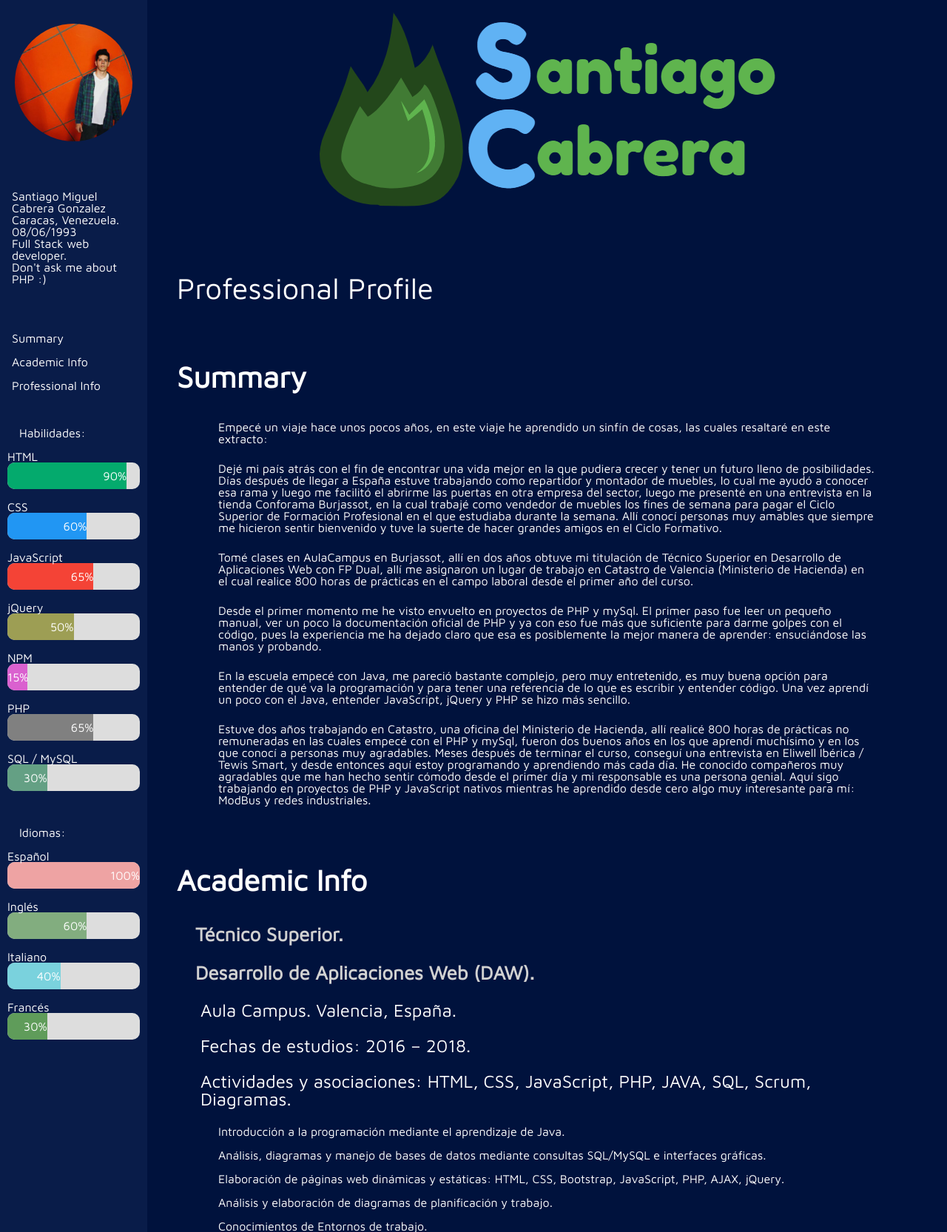
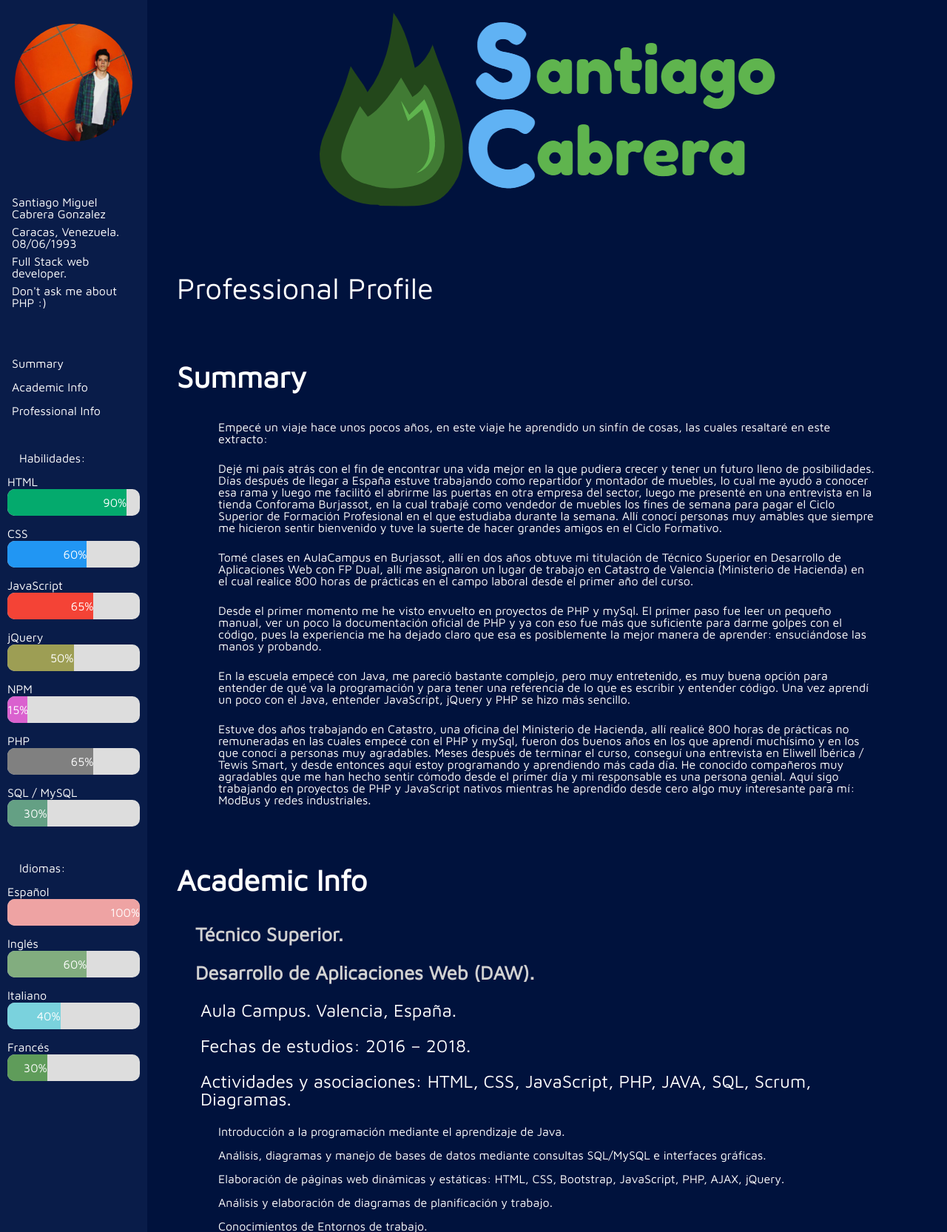
Before and after one commit to Smak0806/Smak0806.github.io, a PHP site: page / in a window 1280 px wide. Shown: the top 1665 px of the page at 74% size. Run offline with PHP 8.4, Linux system fonts and the light colour scheme.

Commit message:
hago un commit antes de empezar de nuevo con todo.

```diff
--- a/index.html
+++ b/index.html
@@ -198,13 +198,13 @@
         </div>
     </div>
     <script>
-        document.getElementById("ultra-super-mega-long-muchotexto-paragraph").addEventListener("mouseover", function(){
-            document.getElementById("muchoTexto").style.display = "block";
-        });
-
-        document.getElementById("ultra-super-mega-long-muchotexto-paragraph").addEventListener("mouseout", function(){
-            document.getElementById("muchoTexto").style.display = "none";
-        });
+//        document.getElementById("ultra-super-mega-long-muchotexto-paragraph").addEventListener("mouseover", function(){
+//            document.getElementById("muchoTexto").style.display = "block";
+//        });
+//
+//        document.getElementById("ultra-super-mega-long-muchotexto-paragraph").addEventListener("mouseout", function(){
+//            document.getElementById("muchoTexto").style.display = "none";
+//        });
 
     </script>
 </body>
--- a/src/style.css
+++ b/src/style.css
@@ -20,7 +20,6 @@
     display:none;
     width: 50%;
     margin: 2em auto;
-
 }
 
 .container{
@@ -53,6 +52,10 @@
 
 .profileInfoBanner{
     padding: 2em 1em 2em 1em;
+}
+
+.profileInfoBanner > ul > li {
+    margin: 8px 0px 2px 0px;
 }
 
 .strongFont{
@@ -89,6 +92,12 @@
 .profileSkills>div>h1{
     margin-bottom: 1em;
     margin-left: 1em;
+}
+
+
+.profileSkills div p {
+    /* top, right, bottom, left */
+    margin: 6px 0px 2px 0px;
 }
 
 .bodyBanner{
```
Also changed, not shown: public/artem-sapegin-ZMraoOybTLQ-unsplash_2.jpg (added), public/emile-perron-xrVDYZRGdw4-unsplash.jpg (added), public/fatos-bytyqi-Agx5_TLsIf4-unsplash.jpg (added), public/fatos-bytyqi-Agx5_TLsIf4-unsplash_2.jpg (added), public/header_1.jpg (added), public/header_2.jpg (added), public/header_3.jpg (added), public/ilya-pavlov-OqtafYT5kTw-unsplash.PNG (added), public/pankaj-patel-ZV_64LdGoao-unsplash.jpg (added), 1 other file.
